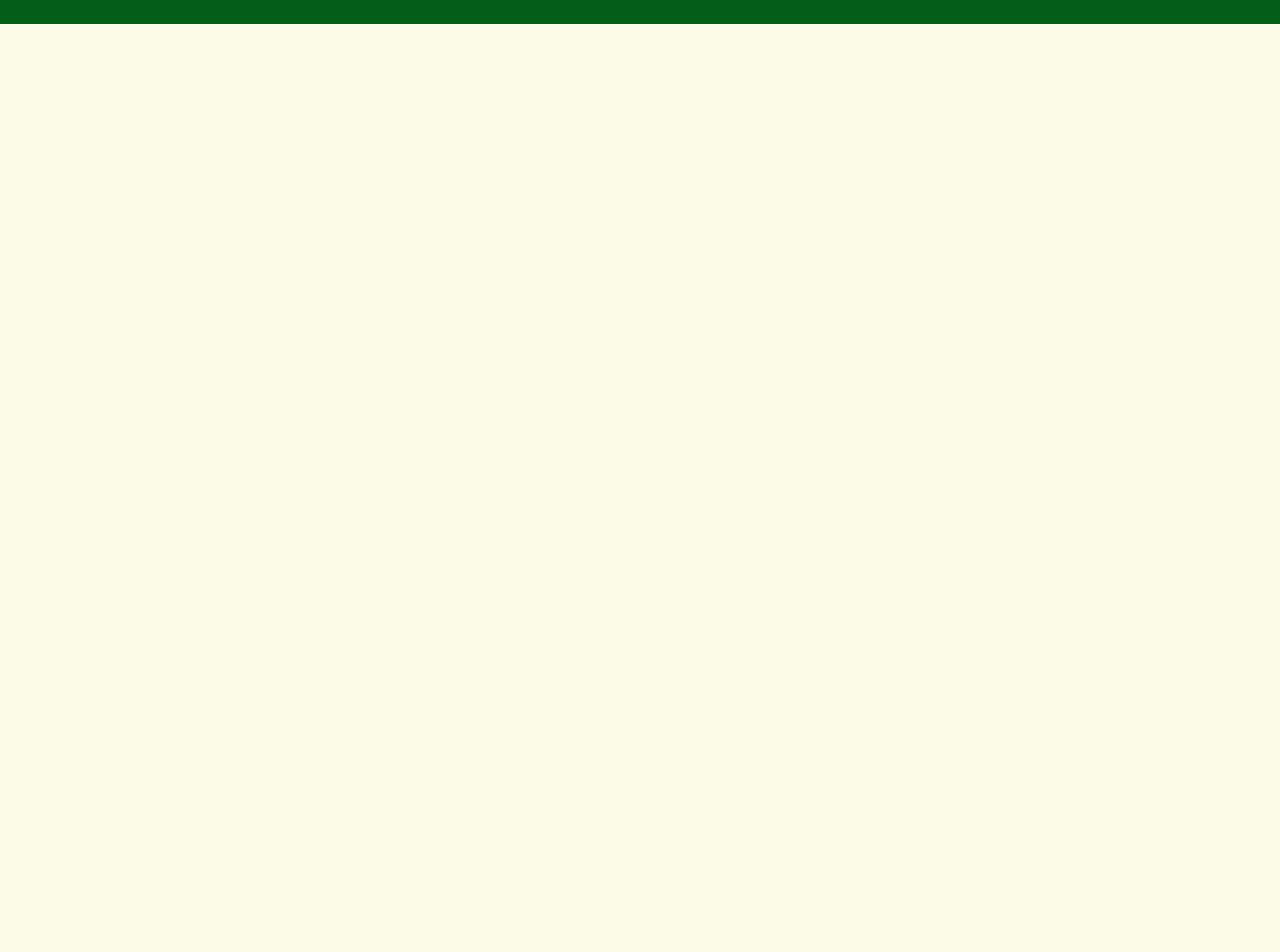
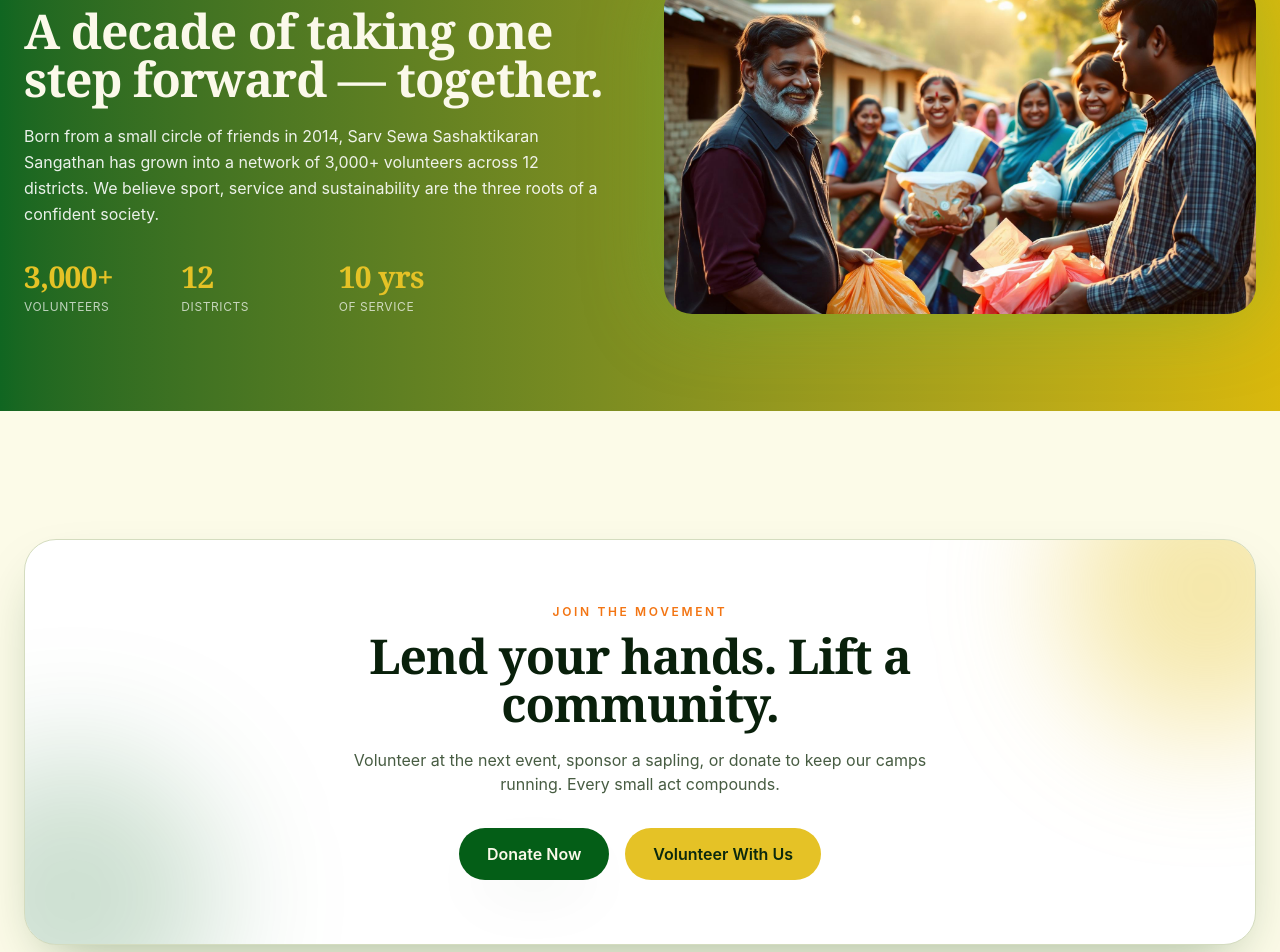
Before and after one commit to sandypal/sarvsewabharat, a Next.js app: page / in a window 1280 px wide. Shown: the part 2880-3832 px from the top of the page. Before the commit the page ends 2904 px from the top, so only its background shows below. Built offline with nearby package versions, Linux system fonts and the light colour scheme.

Commit message:
feat: add About and Join components to the homepage

```diff
--- a/app/page.tsx
+++ b/app/page.tsx
@@ -4,6 +4,8 @@ import Footer from "@/components/layout/Footer";
 import Header from "@/components/layout/Header";
 import Image from "next/image";
 import Events from "@/components/home/Events";
+import About from "@/components/home/About";
+import Join from "@/components/home/Join";
 
 export default function Home() {
   return (
@@ -11,6 +13,8 @@ export default function Home() {
       <Hero />
       <Impact />
       <Events />
+      <About />
+      <Join />
     </div>
   );
 }
--- /dev/null
+++ b/components/home/About.tsx
@@ -0,0 +1,33 @@
+import community from "@/public/community.jpg";
+import Image from "next/image";
+
+const About = () => {
+    return (
+        /* ABOUT BAND */
+        <section id="about" className="relative">
+            <div className="absolute inset-0 bg-band opacity-95" />
+            <div className="relative mx-auto max-w-7xl px-6 py-24 grid lg:grid-cols-2 gap-12 items-center text-primary-foreground">
+                <div>
+                    <div className="text-xs uppercase tracking-[0.22em] text-secondary font-semibold">Our Story</div>
+                    <h2 className="mt-3 font-display text-4xl lg:text-5xl font-bold">A decade of taking one step forward — together.</h2>
+                    <p className="mt-5 text-white/90 leading-relaxed max-w-xl">
+                        Born from a small circle of friends in 2014, Sarv Sewa Sashaktikaran Sangathan has grown into a network of 3,000+ volunteers across 12 districts. We believe sport, service and sustainability are the three roots of a confident society.
+                    </p>
+                    <div className="mt-8 grid grid-cols-3 gap-6 max-w-md">
+                        {[["3,000+", "Volunteers"], ["12", "Districts"], ["10 yrs", "Of Service"]].map(([n, l]) => (
+                            <div key={l}>
+                                <div className="font-display text-3xl font-bold text-secondary">{n}</div>
+                                <div className="text-xs uppercase tracking-wider text-white/70 mt-1">{l}</div>
+                            </div>
+                        ))}
+                    </div>
+                </div>
+                <div className="relative">
+                    <Image src={community} alt="Volunteers distributing supplies in a village" loading="lazy" width={1920} height={1080} className="rounded-3xl shadow-glow ring-1 ring-white/20" />
+                </div>
+            </div>
+        </section>
+    );
+};
+
+export default About;
--- /dev/null
+++ b/components/home/Join.tsx
@@ -0,0 +1,28 @@
+const Join = () => {
+    return (
+        <section id="join" className="mx-auto max-w-7xl px-6 py-24 lg:py-32">
+            <div className="rounded-[2rem] bg-card border border-border shadow-elegant p-10 lg:p-16 text-center relative overflow-hidden">
+                <div className="absolute -top-24 -right-24 h-72 w-72 rounded-full bg-secondary/40 blur-3xl" />
+                <div className="absolute -bottom-24 -left-24 h-72 w-72 rounded-full bg-primary/20 blur-3xl" />
+                <div className="relative">
+                    <div className="text-xs uppercase tracking-[0.22em] text-accent font-semibold">Join the Movement</div>
+                    <h2 className="mt-3 font-display text-4xl lg:text-5xl font-bold text-foreground max-w-2xl mx-auto">
+                        Lend your hands. Lift a community.
+                    </h2>
+                    <p className="mt-5 text-muted-foreground max-w-xl mx-auto">
+                        Volunteer at the next event, sponsor a sapling, or donate to keep our camps running. Every small act compounds.
+                    </p>
+                    <div className="mt-8 flex flex-wrap gap-4 justify-center">
+                        <a href="#donate" className="inline-flex items-center rounded-full bg-primary text-primary-foreground px-7 py-3.5 font-semibold hover:bg-primary/90 transition shadow-elegant">
+                            Donate Now
+                        </a>
+                        <a href="#" className="inline-flex items-center rounded-full bg-secondary text-secondary-foreground px-7 py-3.5 font-semibold hover:opacity-90 transition">
+                            Volunteer With Us
+                        </a>
+                    </div>
+                </div>
+            </div>
+        </section>
+    );
+};
+export default Join;
```
